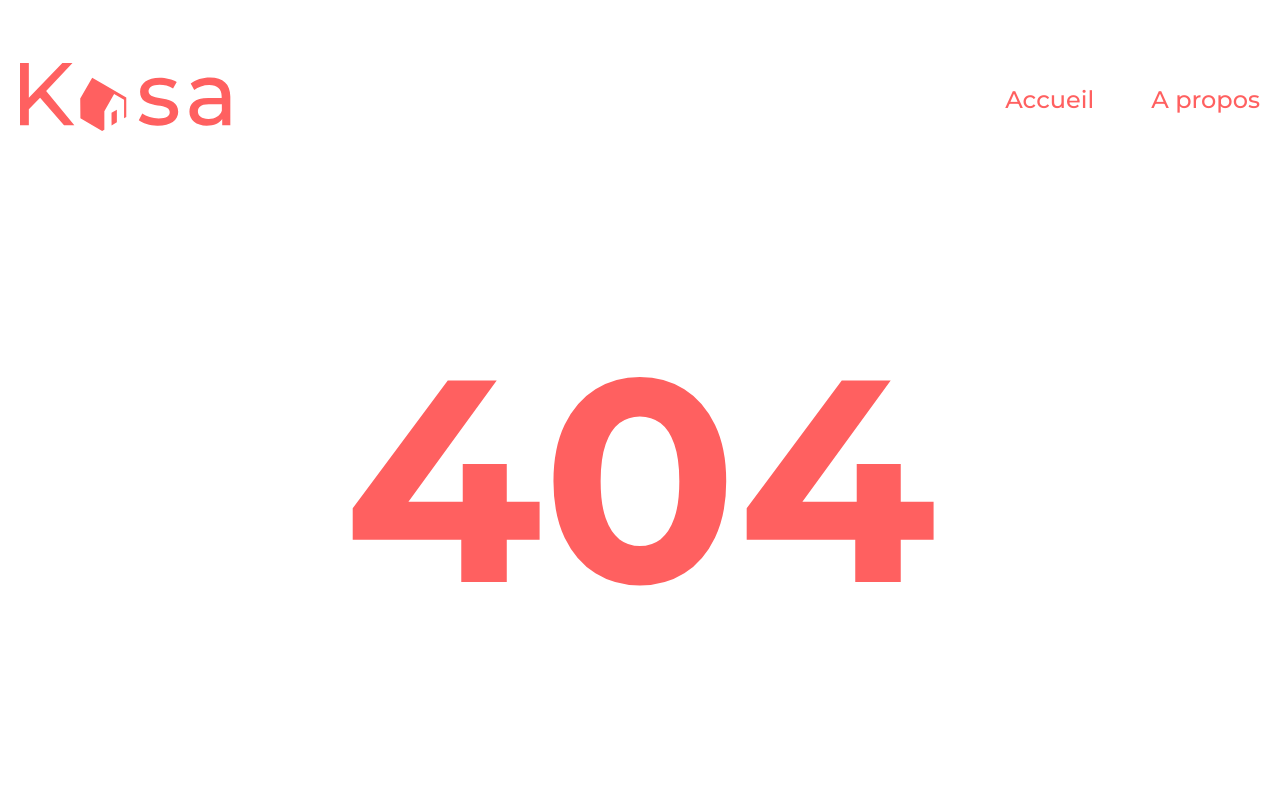
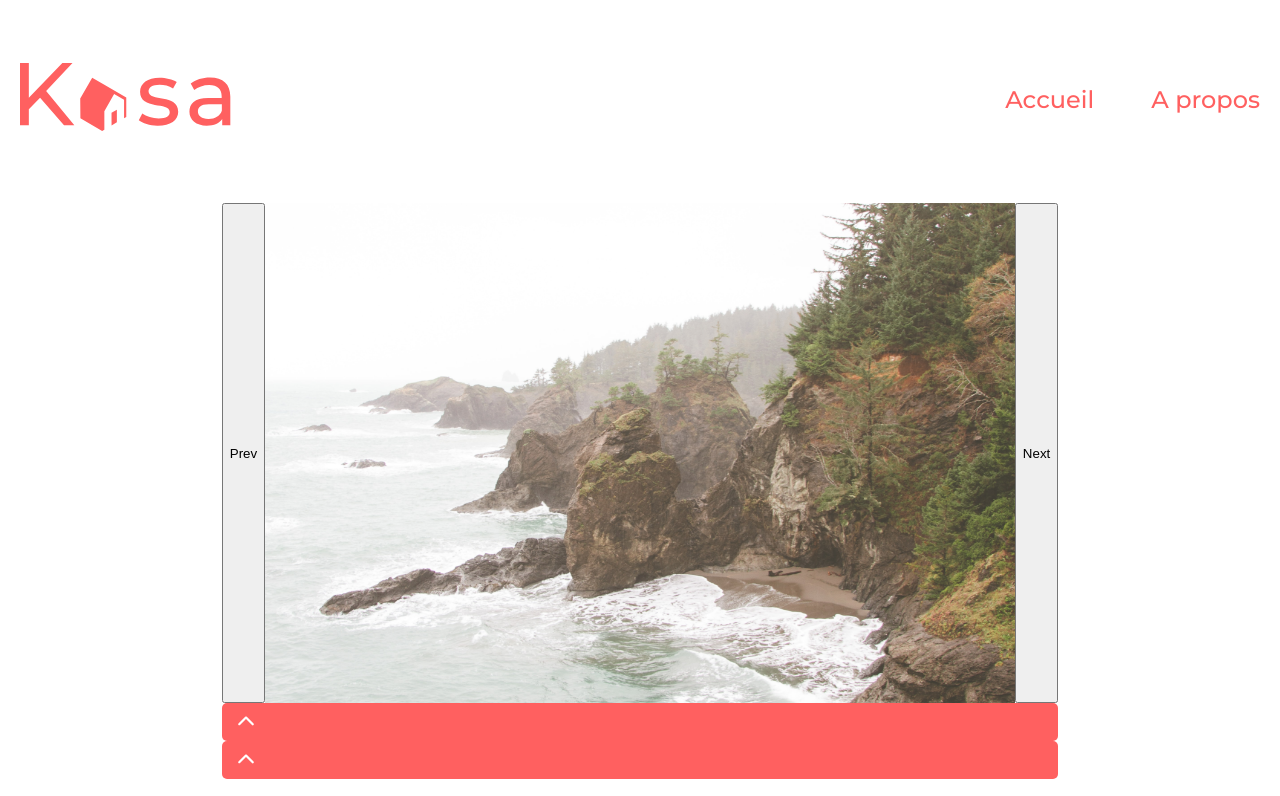
Before and after one commit to JksonKnew/P7, a React (Vite) app: page /logement/1 in a window 1280 px wide. Before the commit this address had no page. Shown: the top 796 px of the page. Built offline with nearby package versions, Linux system fonts and the light colour scheme.

Commit message:
Starting logementPage & carousel

```diff
--- a/index.html
+++ b/index.html
@@ -4,6 +4,7 @@
     <meta charset="UTF-8" />
     <link rel="preconnect" href="https://fonts.googleapis.com">
     <link rel="preconnect" href="https://fonts.gstatic.com" crossorigin>
+    <script src="https://kit.fontawesome.com/124c5767b7.js" crossorigin="anonymous"></script>
     <link href="https://fonts.googleapis.com/css2?family=Montserrat:ital,wght@0,100;0,200;0,300;0,400;0,500;0,600;0,700;0,800;1,100;1,200;1,300;1,400;1,500;1,600;1,700&display=swap" rel="stylesheet">
     <meta name="viewport" content="width=device-width, initial-scale=1.0" />
     <title>Vite + React</title>
--- a/src/Pages/About/index.jsx
+++ b/src/Pages/About/index.jsx
@@ -5,6 +5,7 @@ import Folding from "../../components/Folding";
 import Banner from "../../components/Banner";
 
 import "./about.scss";
+import RatingStars from "../../components/Rating";
 
 const fiabilité = ["Les annonces postées sur Kasa garantissent une fiabilité totale. Les photos sont conformes aux logements, et toutes les informations sont régulièrement vérifiées par nos équipes"];
 const respect = ["La bienveillance fait partie des valeurs fondatrices de Kasa. Tout comportement discriminatoire ou de perturbation du voisinage entraînera une exclusion de notre plateforme"];
@@ -15,7 +16,7 @@ const securite = ["La sécurité est la priorité de Kasa. Aussi bien pour nos h
 function AboutPage() {
     return (<React.Fragment>
     <Header/>
-    <Banner src="src/Assets/homeBannerImg.png" span=''/>
+    <Banner src="src/Assets/b9995860bb6384a77ca7dc9bf52da3be.jpeg" span=''/>
     <div className="listContainer">
     <Folding title="Fiabilité" content={fiabilité}/>
     <Folding title="Respect" content={respect}/>
@@ -23,6 +24,7 @@ function AboutPage() {
     <Folding title="Sécurité" content={securite}/>
     </div>
     <Footer/>
+    <RatingStars/>
     </React.Fragment>)
 }
 
--- /dev/null
+++ b/src/Pages/Logement/index.jsx
@@ -0,0 +1,31 @@
+import Header from "../../components/Header/index";
+import Footer from "../../components/Footer/index";
+import React, { Fragment } from "react";
+import Folding from "../../components/Folding";
+import Carousel from "../../components/Carousel";
+
+
+function LogementPage() {
+    return (<React.Fragment>
+        <Header/>
+        <section className="logementSection">
+            <Carousel/>
+            <div className="infoContainer">
+                <div className="rightPart">
+
+                </div>
+                <div className="leftPart">
+
+                </div>
+            </div>
+            <div className="foldingParts">
+                <Folding/>
+                <Folding/>
+            </div>
+
+        </section>
+        <Footer/>
+    </React.Fragment>)
+}
+
+export default LogementPage;
--- /dev/null
+++ b/src/Pages/Logement/logement.scss
@@ -0,0 +1,10 @@
+@import "../../utils/styles/mixin.scss";
+@import "../../utils/styles/style.scss";
+
+.logementSection {
+    width: 100%;
+    display: flex;
+    justify-content: center;
+    align-items: center;
+    flex-direction: column;
+}
--- a/src/components/Card/index.jsx
+++ b/src/components/Card/index.jsx
@@ -1,17 +1,35 @@
 import './card.scss'
 import React from 'react'
 
-function Card() {
+
+
+function Card(props) {
     return (
     <article className='Card'>
         <div className='Gradient'></div>
-        <img src="src/Assets/homeBannerImg.png" alt="img" />
+        <img src={props.src} alt="img" />
         <div className='CardText'>
-            <span className='CardTitle'>Titre de la location</span>
-            <span className='CardLocation'>Location</span>
+            <span className='CardTitle'>{props.title}</span>
+            <span className='CardLocation'>{props.location}</span>
         </div>
     </article>
     )
 }
 
 export default Card
+
+
+
+
+// function Card() {
+//     return (
+//     <article className='Card'>
+//         <div className='Gradient'></div>
+//         <img src="src/Assets/homeBannerImg.png" alt="img" />
+//         <div className='CardText'>
+//             <span className='CardTitle'>Titre de la location</span>
+//             <span className='CardLocation'>Location</span>
+//         </div>
+//     </article>
+//     )
+// }
--- a/src/components/CardGallery/index.jsx
+++ b/src/components/CardGallery/index.jsx
@@ -1,21 +1,41 @@
 import './cardGallery.scss'
 import React from 'react'
 import Card from '../Card'
+
+// let content = [];
+
+// function getWorks() {
+//     fetch("./logements.json")
+//     .then(response => response.json())
+//     .then(json => {
+//         content = json;
+//         CardCreating(content)
+//     })
+//     .catch(error => console.error(error))
+// }
+
+// function CardCreating(content) {
+//     return content.map((item, index) => (
+//       <Card key={index} src={item.cover} title={item.title} location={item.location} />
+//     ));
+// }
 
 function CardGallery() {
     return (
         <section className='CardGallery'>
             <div className='CardContainer'>
-                <Card/>
-                <Card/>
-                <Card/>
-                <Card/>
-                <Card/>
-                <Card/>
-                <Card/>
+                <Card src="src/Assets/homeBannerImg.png" title="Joli appartememnt" location="Paris"/>
+                <Card src="src/Assets/homeBannerImg.png" title="Joli appartememnt" location="Paris"/>
+                <Card src="src/Assets/homeBannerImg.png" title="Joli appartememnt" location="Paris"/>
+                <Card src="src/Assets/homeBannerImg.png" title="Joli appartememnt" location="Paris"/>
+                <Card src="src/Assets/homeBannerImg.png" title="Joli appartememnt" location="Paris"/>
+                <Card src="src/Assets/homeBannerImg.png" title="Joli appartememnt" location="Paris"/>
+                <Card src="src/Assets/homeBannerImg.png" title="Joli appartememnt" location="Paris"/>
+                <Card src="src/Assets/homeBannerImg.png" title="Joli appartememnt" location="Paris"/>
             </div>
         </section>
     )
 }
 
+
 export default CardGallery
--- /dev/null
+++ b/src/components/Carousel/carousel.scss
@@ -0,0 +1,8 @@
+@import "../../utils/styles/mixin.scss";
+@import "../../utils/styles/style.scss";
+
+.carouselContainer {
+    height: 500px;
+    display: flex;
+    justify-content: center;
+}
--- /dev/null
+++ b/src/components/Carousel/index.jsx
@@ -0,0 +1,29 @@
+import React, { useState } from 'react';
+import './carousel.scss';
+
+const images = [
+    "/src/Assets/homeBannerImg.png",
+    "/src/Assets/b9995860bb6384a77ca7dc9bf52da3be.jpeg"
+];
+
+const Carousel = () => {
+  const [currentIndex, setCurrentIndex] = useState(0);
+
+  const NextSlide = () => {
+    setCurrentIndex((prevIndex) => (prevIndex + 1) % images.length);
+  };
+
+  const PrevSlide = () => {
+    setCurrentIndex((prevIndex) => (prevIndex - 1 + images.length) % images.length);
+  };
+
+  return (
+    <div className="carouselContainer">
+      <button onClick={PrevSlide}>Prev</button>
+      <img src={images[currentIndex]} />
+      <button onClick={NextSlide}>Next</button>
+    </div>
+  );
+};
+
+export default Carousel;
--- /dev/null
+++ b/src/components/Rating/index.jsx
@@ -0,0 +1,12 @@
+import React, { Fragment } from "react";
+
+import './rating.scss'
+
+
+function RatingStars() {
+    <div className="ratingContener">
+        <i class="fa-solid fa-star"></i>
+    </div>
+}
+
+export default RatingStars;
--- /dev/null
+++ b/src/components/Rating/rating.scss
@@ -0,0 +1,2 @@
+@import "../../utils/styles/mixin.scss";
+@import "../../utils/styles/style.scss";
--- a/src/components/RouterApp.jsx
+++ b/src/components/RouterApp.jsx
@@ -2,6 +2,7 @@ import { Link, RouterProvider, createBrowserRouter } from "react-router-dom"
 import AboutPage from "../Pages/About/index"
 import HomePage from "../Pages/Home/index"
 import ErrorPage from "../Pages/Error/index"
+import LogementPage from "../Pages/Logement"
 
 function RouterApp() {
     const router = createBrowserRouter([
@@ -16,6 +17,10 @@ function RouterApp() {
         {
           path: '*',
           element: <ErrorPage/>
+        },
+        {
+          path: 'logement/:id',
+          element: <LogementPage/>
         }
       ])
       return <RouterProvider router={router}/>
```
Also changed, not shown: src/Assets/star-solid.svg (added), 1 other file (tests, documents, lock files or other folders).
